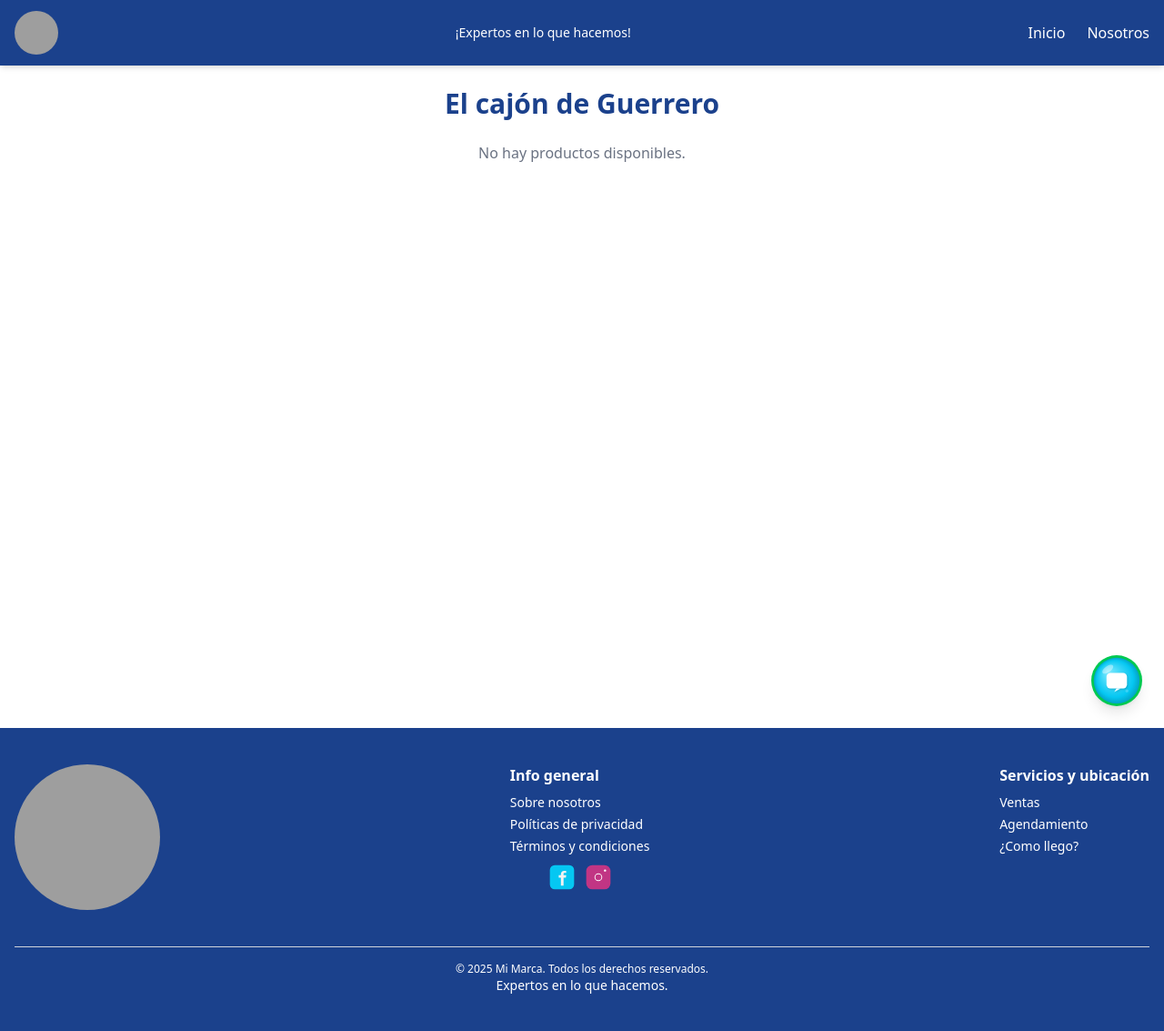
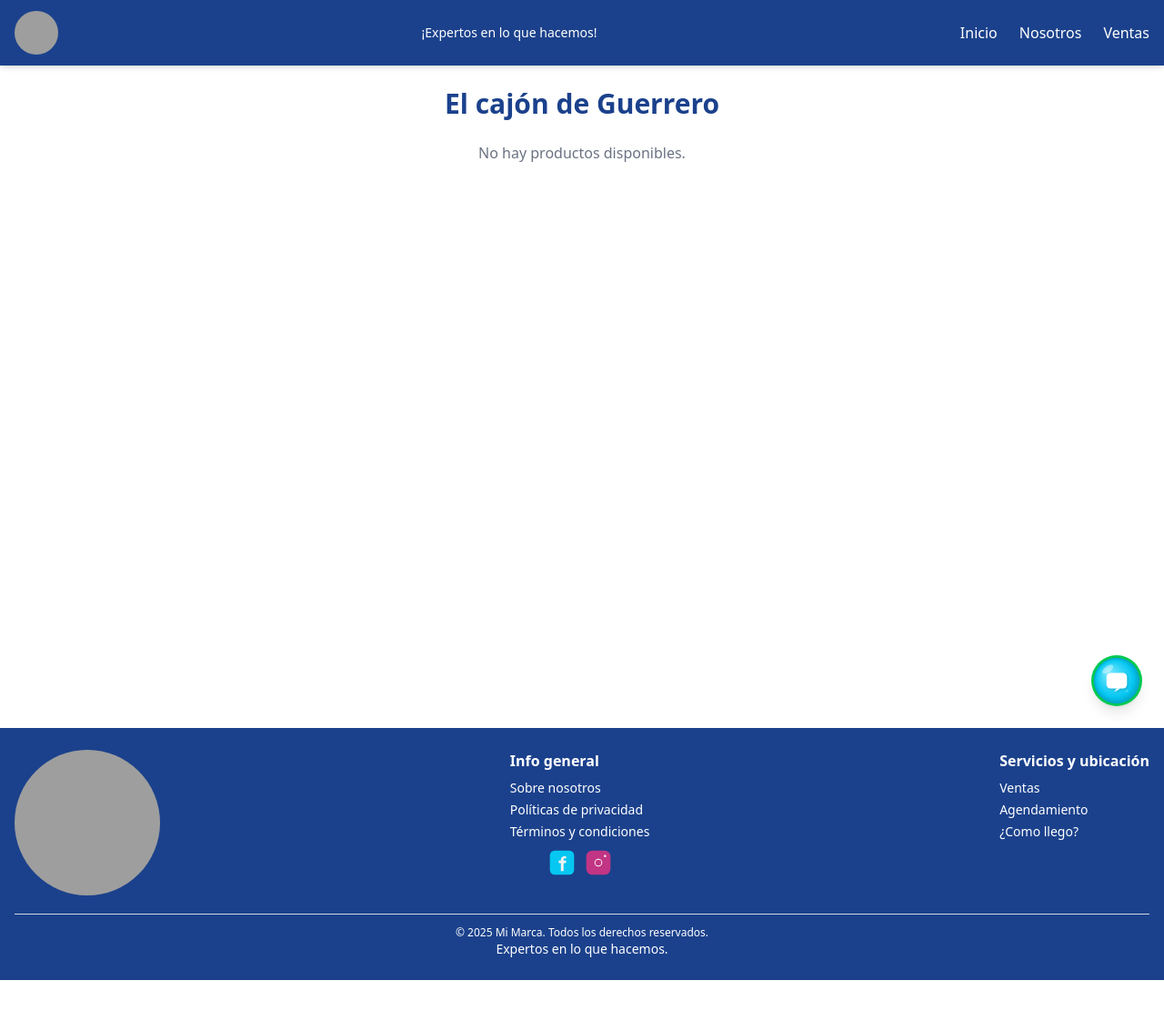
Before and after one commit to ndavidrincon/motoSite, a Django app: page /productos/ in a window 1280 px wide. Shown: the whole page at 91% size. After the commit the page ends 1077 px from the top, so only its background shows below. Run offline with Django 5.2, Linux system fonts and the light colour scheme; data that the repository does not hold is empty; some libraries are stand-ins or nearby versions; grey boxes are pictures that could not be loaded.

Commit message:
Correccion semantica del base.html y creacion archivo inici.html sincontenido aun

```diff
--- a/motoSite/urls.py
+++ b/motoSite/urls.py
@@ -21,7 +21,7 @@ from django.conf.urls.static import static
 from django.conf import settings
 
 urlpatterns = [
-    path('', lambda request: redirect('login')),
+    path('', lambda request: redirect('list_product')),
     path('admin/', admin.site.urls),
     path('productos/', include('ventasGuerrero.urls')),
     path('usuarios/', include('users.urls')),
--- a/templates/base.html
+++ b/templates/base.html
@@ -65,26 +65,26 @@
         <div class="max-w-7xl mx-auto px-4">
             <div class="flex items-center justify-between h-[72px]">
                 <!-- Logo -->
-                <div class="flex items-center">
+                <section id="logo" class="flex items-center">
                     <a href="{% url "login" %}">
                         <img src="https://res.cloudinary.com/dbrbr4ist/image/upload/v1760369717/LOGO_ALTA_rjiq6q.png"
                         alt="Logo Guerrero"
                         class="h-12 w-12 rounded-full object-cover">
                     </a>
-                </div>
+                </section>
 
                 <!-- Texto -->
                 <p class="hidden sm:block text-sm text-center">
                     ¡Expertos en lo que hacemos!
                 </p>
 
-                <!-- Menú desktop / botón mobile -->
-                <div class="flex items-center">
+                <section id="menu_desktop" class="flex items-center">
 
                     <!-- Menú escritorio -->
                     <ul class="hidden md:flex space-x-6">
                         <li><a href="/" class="hover:text-[#05C7F2]">Inicio</a></li>
                         <li><a href="/nosotros/" class="hover:text-[#05C7F2]">Nosotros</a></li>
+                        <li><a href="{% url "list_product" %}" class="hover:text-[#05C7F2]">Ventas</a></li>
                     </ul>
 
                     <!-- Botón hamburguesa -->
@@ -94,22 +94,25 @@
                         <span class="line w-6 h-0.5 bg-white transition-all"></span>
                         <span class="line w-6 h-0.5 bg-white transition-all"></span>
                     </button>
-                </div>
+                </section>
             </div>
         </div>
     </nav>
 
 
-    <div id="mobile-menu"
-        class="fixed top-[74px] right-4 w-48 bg-[#1B418C] text-white rounded-xl shadow-xl
+    <section id="mobile-menu"
+        class="fixed top-[74px] right-4 w-38 bg-[#1B418C] text-white rounded-xl shadow-xl
                 max-h-0 overflow-hidden transition-all duration-500 ease-in-out
                 md:hidden z-40 shadow-md">
 
         <div class="flex flex-col items-center space-y-4 py-4">
-            <a href="/" class="hover:text-[#05C7F2]">Inicio</a>
-            <a href="/nosotros/" class="hover:text-[#05C7F2]">Nosotros</a>
+            <ul>
+                <li><a href="/" class="hover:text-[#05C7F2]">Inicio</a></li>
+                <li><a href="/nosotros/" class="hover:text-[#05C7F2]">Nosotros</a></li>
+                <li><a href="{% url "list_product" %}" class="hover:text-[#05C7F2]">Ventas</a></li>
+            </ul>
         </div>
-    </div>
+    </section>
 
 
     <main class="min-h-[calc(100vh-72px)] px-6 py-6">
@@ -117,27 +120,26 @@
     </main>
 
 
-    <footer class="bg-[#1B418C] text-white py-10">
+    <footer class="bg-[#1B418C] text-white py-6">
         <div class="container mx-auto px-4">
-            <div class="flex flex-col md:flex-row justify-between items-center md:items-start text-center md:text-left gap-10">
+            <div class="border-b pb-5 border-gray-300 flex flex-col md:flex-row justify-between items-center md:items-start text-center md:text-left gap-10">
 
-            <!-- Columna 1: Logo y redes -->
-            <div class="flex flex-col items-center justify-center gap-4 text-center w-full md:w-auto">
+                <figure id="first_colum_footer" class="flex flex-col items-center justify-center gap-4 text-center w-full md:w-auto">
                     <a href="{% url "login" %}">
                         <img src="https://res.cloudinary.com/dbrbr4ist/image/upload/v1760369717/LOGO_ALTA_rjiq6q.png"
                             alt="Logo Guerrero"
                             class="w-40 h-40 rounded-full object-cover mx-auto">
                     </a>
-            </div>
+                </figure>
 
-            <!-- Columna 2: Info general -->
-            <div>
+                <section id="second_colum_footer">
                     <h3 class="font-bold mb-2">Info general</h3>
                     <ul class="space-y-1 text-sm">
                         <li><a href="#" class="hover:text-[var(--logo-ligth-blue)]">Sobre nosotros</a></li>
                         <li><a href="#" class="hover:text-[var(--logo-ligth-blue)]">Políticas de privacidad</a></li>
                         <li><a href="#" class="hover:text-[var(--logo-ligth-blue)]">Términos y condiciones</a></li>
                     </ul>
+
                     <div class="flex justify-center space-x-2 mt-2">
                         <!-- Facebook -->
                         <a href="https://www.facebook.com/share/1YUfdvDm2W/"
@@ -165,24 +167,23 @@
                             </svg>
                         </a>
                     </div>
-            </div>
+                </section>
 
-            <!-- Columna 3: Servicios -->
-            <div>
+                <section id="tird_colum_footer">
                     <h3 class="font-bold mb-2">Servicios y ubicación</h3>
                     <ul class="space-y-1 text-sm">
                         <li><a href="{% url "list_product" %}" class="hover:text-[#05C7F2]">Ventas</a></li>
                         <li><a href="https://wa.me/573134498177/?text=Hola%20Guerrero,%20estoy%20interesado%20en%20agendar%20una%20cita%20para:%20" class="hover:text-[#05C7F2]">Agendamiento</a></li>
                         <li><a href="https://maps.app.goo.gl/dbEgAST3b6aTtSQBA"class="hover:text-[#05C7F2]" >¿Como llego?</a></li>
                     </ul>
-            </div>
+                </section>
             </div>
 
             <!-- Línea inferior -->
-            <div class="border-t border-gray-300 mt-10 pt-4 text-center text-xs text-[var(--gray)]">
+            <small class="block pt-3 text-center text-xs text-[var(--gray)]">
                 <p>© {{ year|default:2025 }} Mi Marca. Todos los derechos reservados.</p>
                 <p class="text-sm text-[var(--white)]">Expertos en lo que hacemos.</p>
-            </div>
+            </small>
         </div>
     </footer>
 </body>
```
Also changed, not shown: templates/inicio.html (added, +12 -0 lines), media/Logos/Screenshot_From_2025-12-09_18-22-29.png (added). Lines whose indentation alone changed are shown as unchanged.
